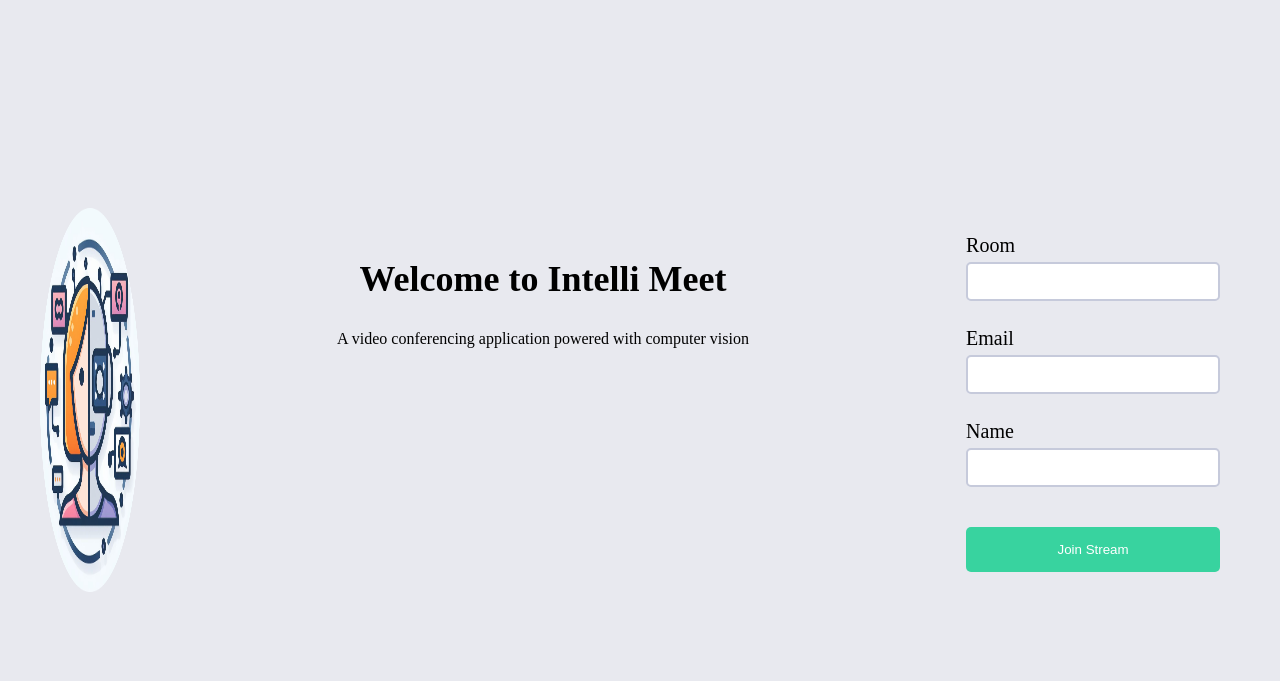
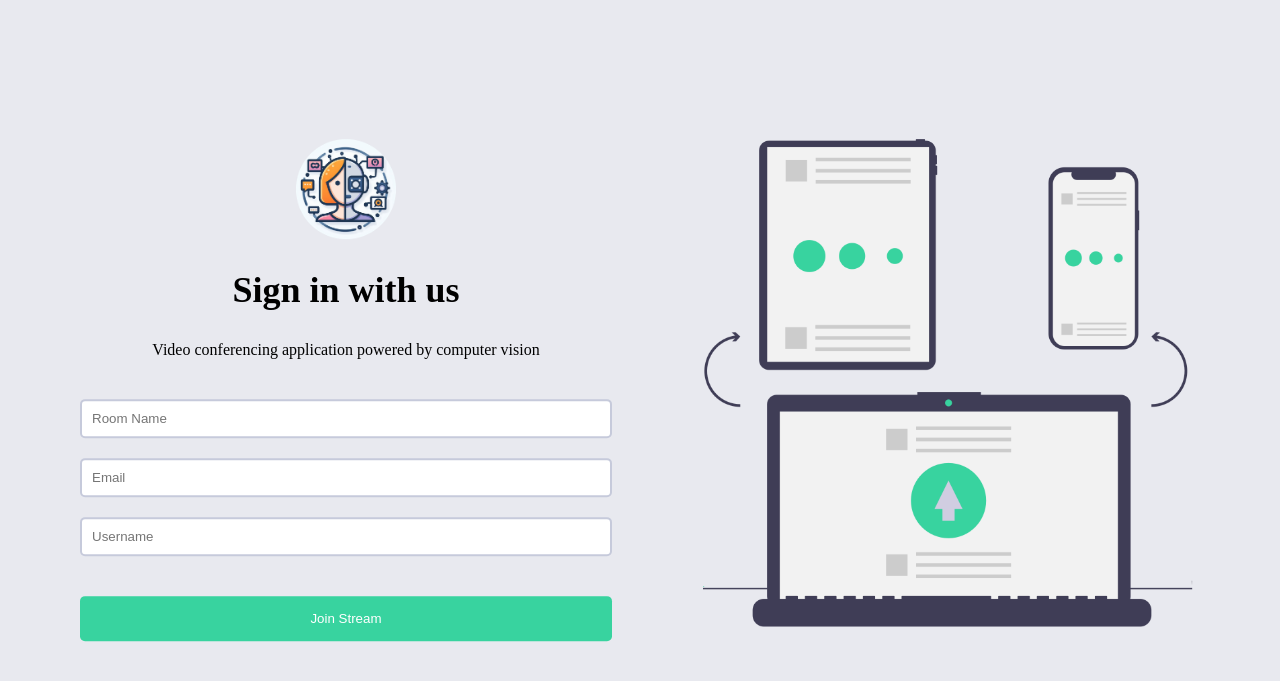
Before and after one commit to jim11br/studentmonitoring, a Django app: template base/templates/base/lobby.html in a window 1280 px wide. Shown: the top 681 px of the page. Run offline with Django 3.2, Linux system fonts and the light colour scheme; the template is opened without the code that fills it, so the values that code supplies are empty.

Commit message:
modify html for login page

```diff
--- a/base/templates/base/lobby.html
+++ b/base/templates/base/lobby.html
@@ -5,31 +5,40 @@
 
 <main>
     <section id="form-container">
-        <img id="logo" src="{% static 'images/myicon.png' %}" />
+
 
         <div id="welcome-message">
-            <h1>Welcome to Intelli Meet</h1>
-            <p>A video conferencing application powered with computer vision</p>
-        </div>
+            <img id="logo" src="{% static 'images/myicon.png' %}" />
+            <h1>Sign in with us</h1>
+            <p>Video conferencing application powered by computer vision</p>
+
 
             <form id="form">
                 <div class="form-field">
-                <label for="room">Room</label>
-                <input type="text" name="room" style="text-transform:uppercase ;" required >
+                    <label for="room"></label>
+                    <input type="text" name="room" style="text-transform:uppercase ;" placeholder="Room Name" required >
                 </div>
                 <div class="form-field">
-                <label for="email">Email</label>
-                <input type="email" name="email" required >
+                    <label for="email"></label>
+                    <input type="email" name="email" placeholder="Email" required >
                 </div>
                 <div class="form-field">
-                <label for="username">Name</label>
-                <input type="text" name="username" required >
+                    <label for="username"></label>
+                    <input type="text" name="username" placeholder="Username" required >
                 </div>
 
                 <div class="form-field">
                     <input type="submit" value="Join Stream">
                 </div>
             </form>
+        </div>
+
+        <div id="image-container">
+            <img src="{% static 'images/login-img.png' %}">
+        </div>
+
+
+
     </section>
 
 </main>
```
Lines whose indentation alone changed are shown as unchanged.
